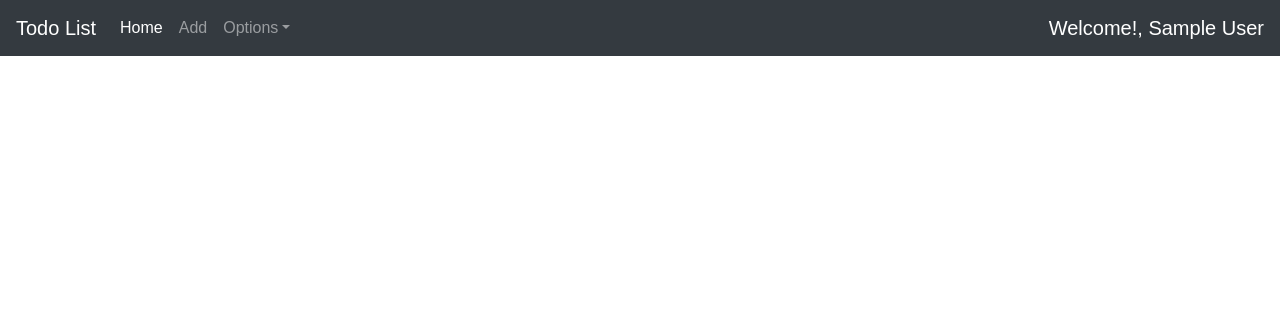
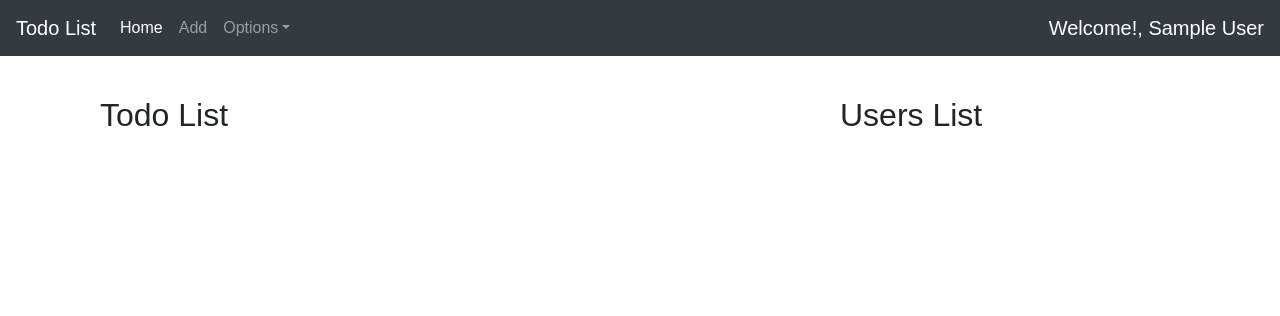
Before and after one commit to GeekKorky/django-python-todolist, a Django app: page / in a window 1280 px wide. Shown: the top 316 px of the page. Run offline with Django 3.2, Linux system fonts and the light colour scheme; the visitor is signed in with stand-in values (Sample User, id 1); data comes from the database, SQL or seed files in the repository; data that the repository does not hold is empty; some libraries are stand-ins or nearby versions.

Commit message:
Add user list on home template

```diff
--- a/todos/forms.py
+++ b/todos/forms.py
@@ -24,7 +24,6 @@ class RegistrationForm(UserCreationForm):
         return redirect('/todos')
 
 
-
 class EditProfileForm(UserChangeForm):
     class Meta:
         model = User
--- a/todos/static/css/style.css
+++ b/todos/static/css/style.css
@@ -1,3 +1,9 @@
+*{
+  margin: 0;
+  box-sizing: border-box;
+}
+
+
 body {
   padding-left: 2rem;
   padding-right: 2rem;
--- a/todos/templates/index.html
+++ b/todos/templates/index.html
@@ -1,4 +1,9 @@
 {% include 'partials/header.html' %}
+
+<div class="col-lg-12">
+  <div class="row">
+    <div class="col-lg-8">
+      <h2>Todo List</h2>
       <ul class="list-group">
         {% for todo in todos %}
         <li class="list-group-item">
@@ -9,4 +14,18 @@
         </li>
         {% endfor %}
       </ul>
+    </div>
+    <div class="col-lg-4">
+      <h2>Users List</h2>
+      <ul class="list-group">
+        {% for user in users %}
+
+        <li class="list-group-item">{{ user.username }}</li>
+
+        {% endfor %}
+      </ul>
+    </div>
+  </div>
+</div>
+
 {% include 'partials/footer.html' %}
--- a/todos/views.py
+++ b/todos/views.py
@@ -1,14 +1,15 @@
 from django.shortcuts import render, redirect, reverse
 from django.http import HttpResponse, HttpResponseRedirect
 from .models import Todo
+from django.contrib.auth.models import User
 from todos.forms import RegistrationForm
 
 
 def index(request):
 
     todos = Todo.objects.all()[:10]
-
-    context = {'name': 'Kirk Alain', 'todos': todos}
+    users = User.objects.exclude(id=request.user.id)
+    context = {'name': 'Kirk Alain', 'todos': todos, 'users': users}
     return render(request, 'index.html', context)
 
 
```
Also changed, not shown: todos/templates/edit.html (+3 -4 lines). Lines whose indentation alone changed are shown as unchanged.
